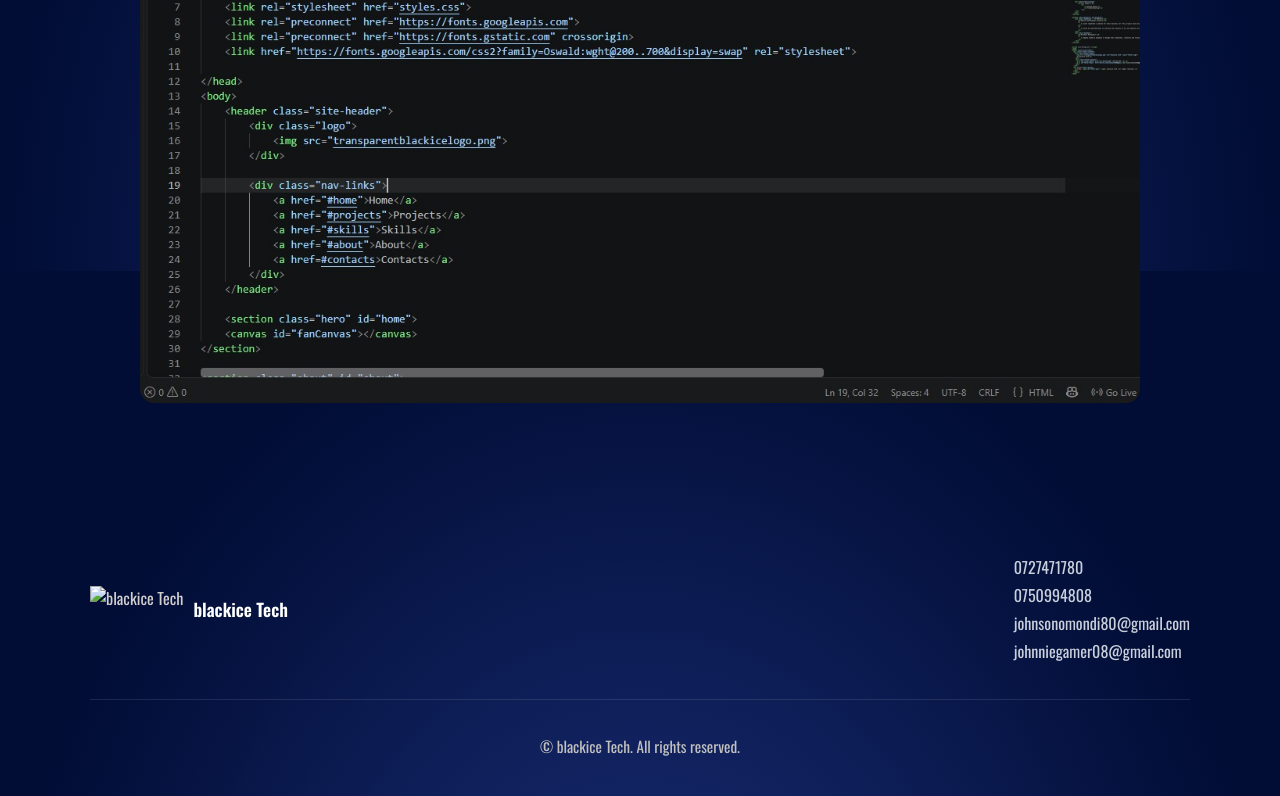
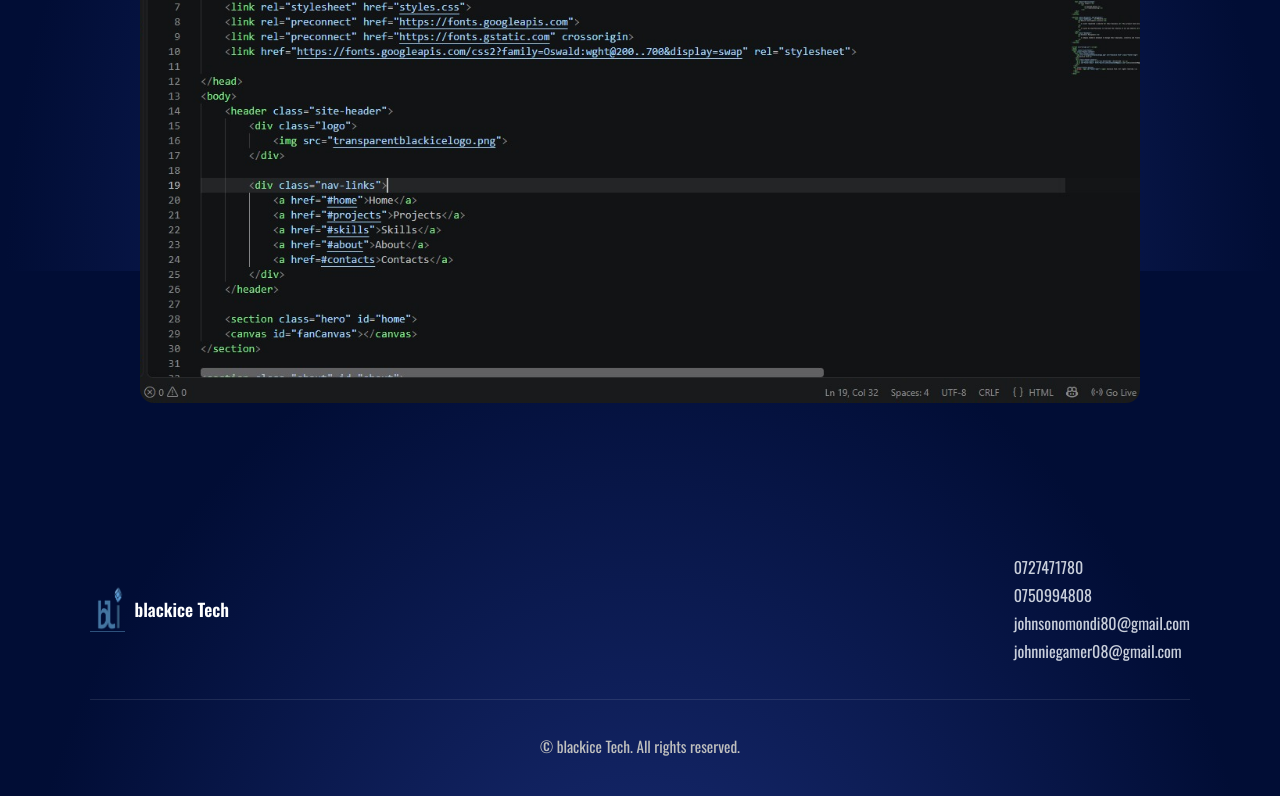
Before and after one commit to iceandblack/iceandblack.github.io, a plain HTML site: page index.html in a window 1280 px wide. Shown: the part 2929-3725 px from the top of the page. Drawn offline with nearby package versions, Linux system fonts and the light colour scheme; files whose address does not match are found by name.

Commit message:
Update index.html

```diff
--- a/index.html
+++ b/index.html
@@ -195,7 +195,7 @@
     <Footer class="site-footer" id="contacts">
   <div class="footer-content">
     <div class="footer-brand">
-      <img src="transparentblackicelogo.png" alt="blackice Tech" class="footer-logo">
+      <img src="Images/transparentblackicelogo.png" alt="blackice Tech" class="footer-logo">
       <p>blackice Tech</p>
     </div>
      <div class="footer-contact">
```
